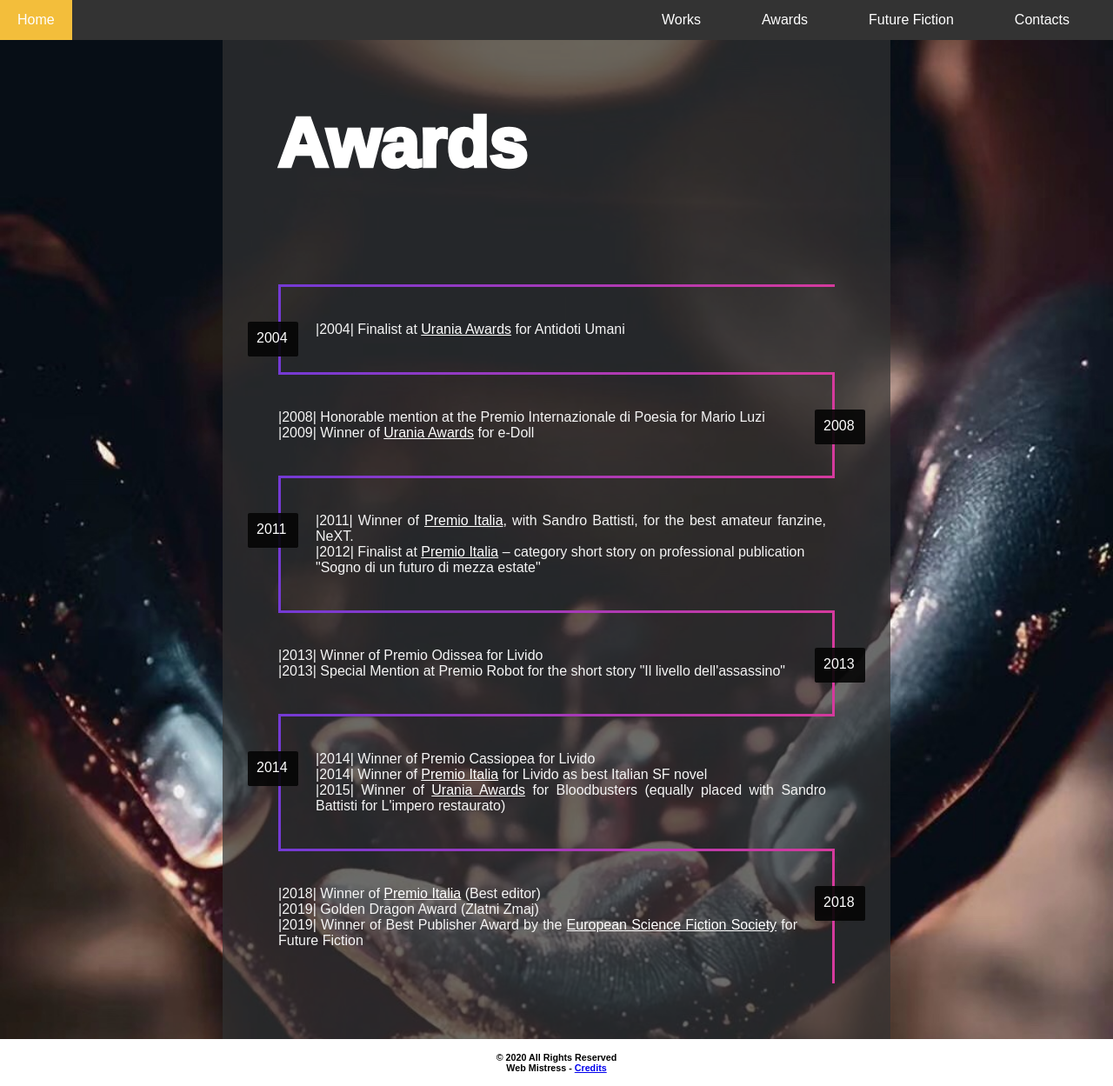
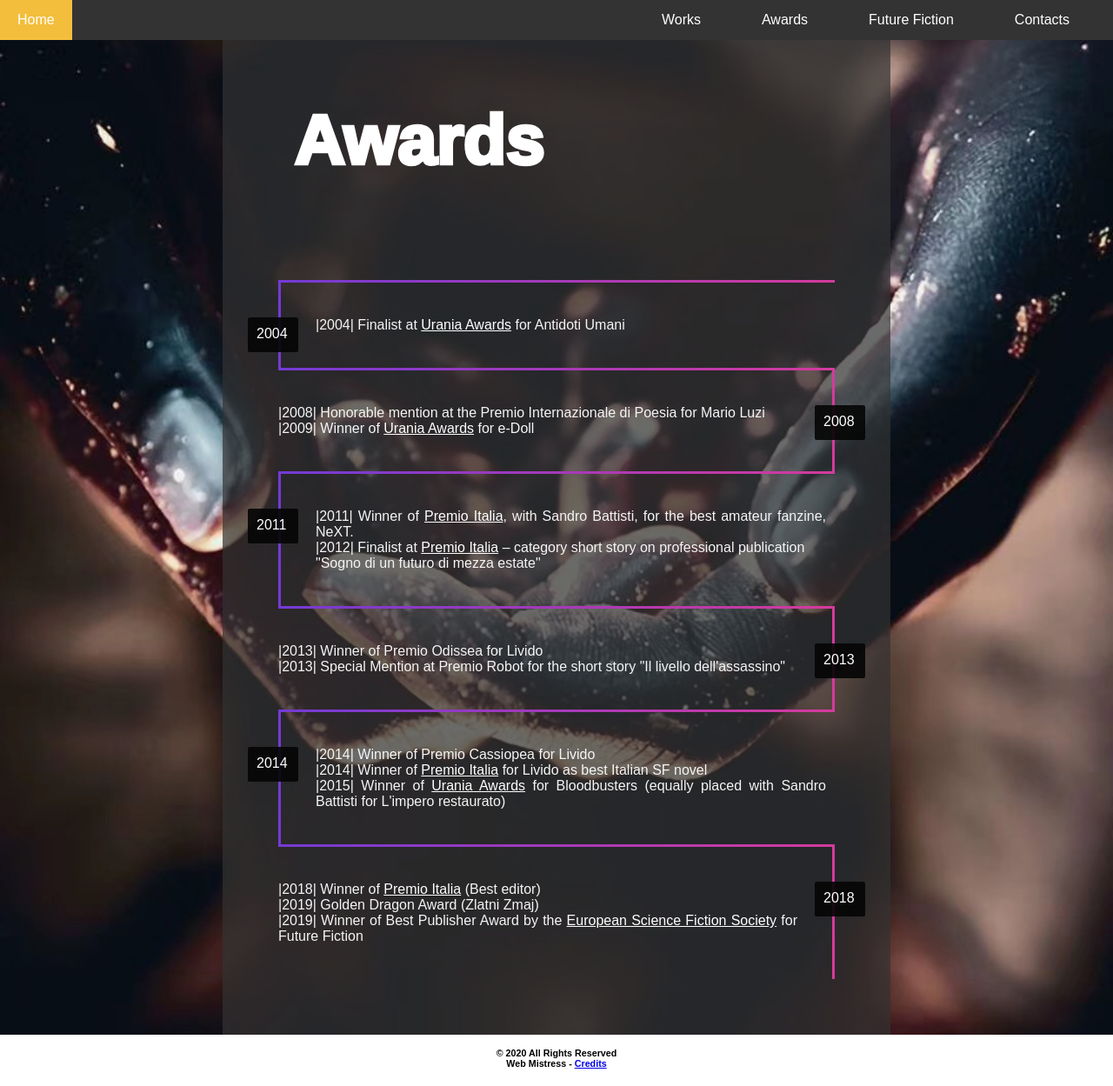
Before and after one commit to mil3zh/fraverso, a Jekyll site: the page built from awards.html, in a window 1280 px wide. Shown: the whole page at 87% size. Built offline with Jekyll 4.4.1, drawn with Linux system fonts in a browser that asks for light colours.

Commit message:
awards views on mobile and medium size device screen size

```diff
--- a/_sass/awards.scss
+++ b/_sass/awards.scss
@@ -6,7 +6,7 @@
   justify-content: space-around;
   background-image: url(img/nudejoin.jpg);
   background-size: cover;
-  background-position: top center;
+  background-position: center center;
   background-repeat: no-repeat;
   z-index: -30;
   -webkit-background-size: cover;
@@ -18,8 +18,6 @@
 .awards-background .heading {
   display: flex;
   flex-grow: 1;
-  padding-bottom: 10%;
-  margin-left: 0;
   text-decoration: none;
   color: white;
   -webkit-text-stroke: 4.5px white;
@@ -29,7 +27,7 @@
 
 .awards-background .timeline {
   background-color: rgba(51,51,51,0.7);
-  padding: 5%;
+  padding: 0 5% 5% 5%;
   margin-left: 20%;
   margin-right: 20%;
 }
@@ -88,6 +86,20 @@
   border-bottom-left-radius: 0;
 }
 
+@media screen and (min-width: 751px) {
+  .awards-background .heading{
+    margin: 15% 0 15% 0;
+    padding: 3%;
+    }
+}
+
+@media screen and (max-width: 750px) {
+  .awards-background .heading{
+    margin: 20% 0 20% 0;
+    padding: 3%;
+    }
+}
+
 @media screen and (max-width: 300px) {
   .timeline p:nth-child(odd):before {
     left: 60%;
```
